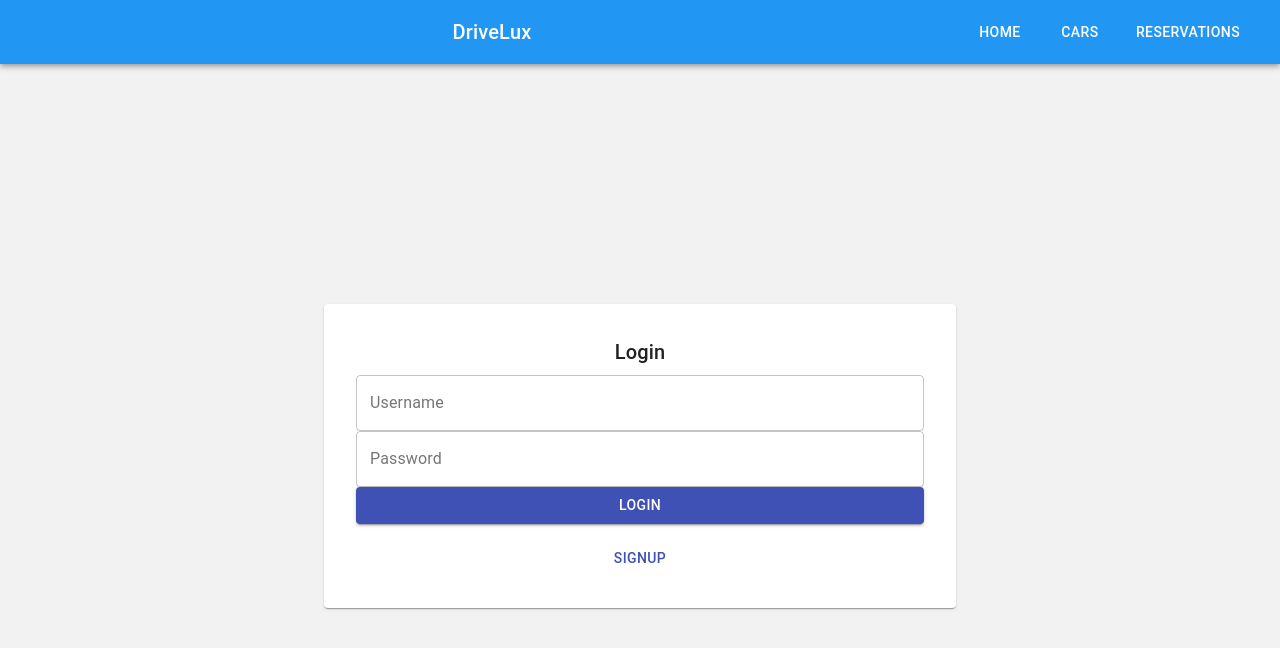
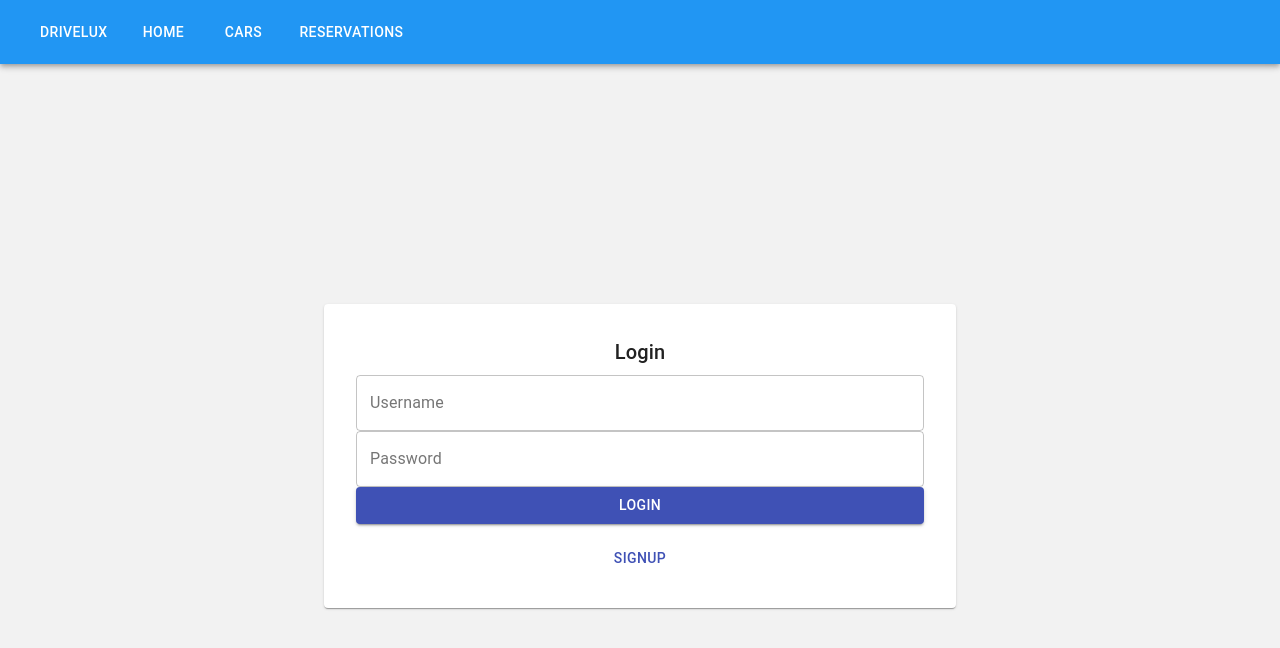
Before and after one commit to demiremir/driveluxfront, a React (Create React App) app: page / in a window 1280 px wide. Shown: the top 648 px of the page. Built offline with nearby package versions, Linux system fonts and the light colour scheme.

Commit message:
second update to header

```diff
--- a/src/components/Header.js
+++ b/src/components/Header.js
@@ -23,9 +23,9 @@ const Header = () => {
   return (
     <AppBar position="static" className={classes.appBar}>
       <Toolbar>
-        <Typography variant="h6" className={classes.title}>
+      <Button component={RouterLink} to="/" color="inherit" className={classes.link}>
           DriveLux
-        </Typography>
+        </Button>
         <Button component={RouterLink} to="/" color="inherit" className={classes.link}>
           Home
         </Button>
```
